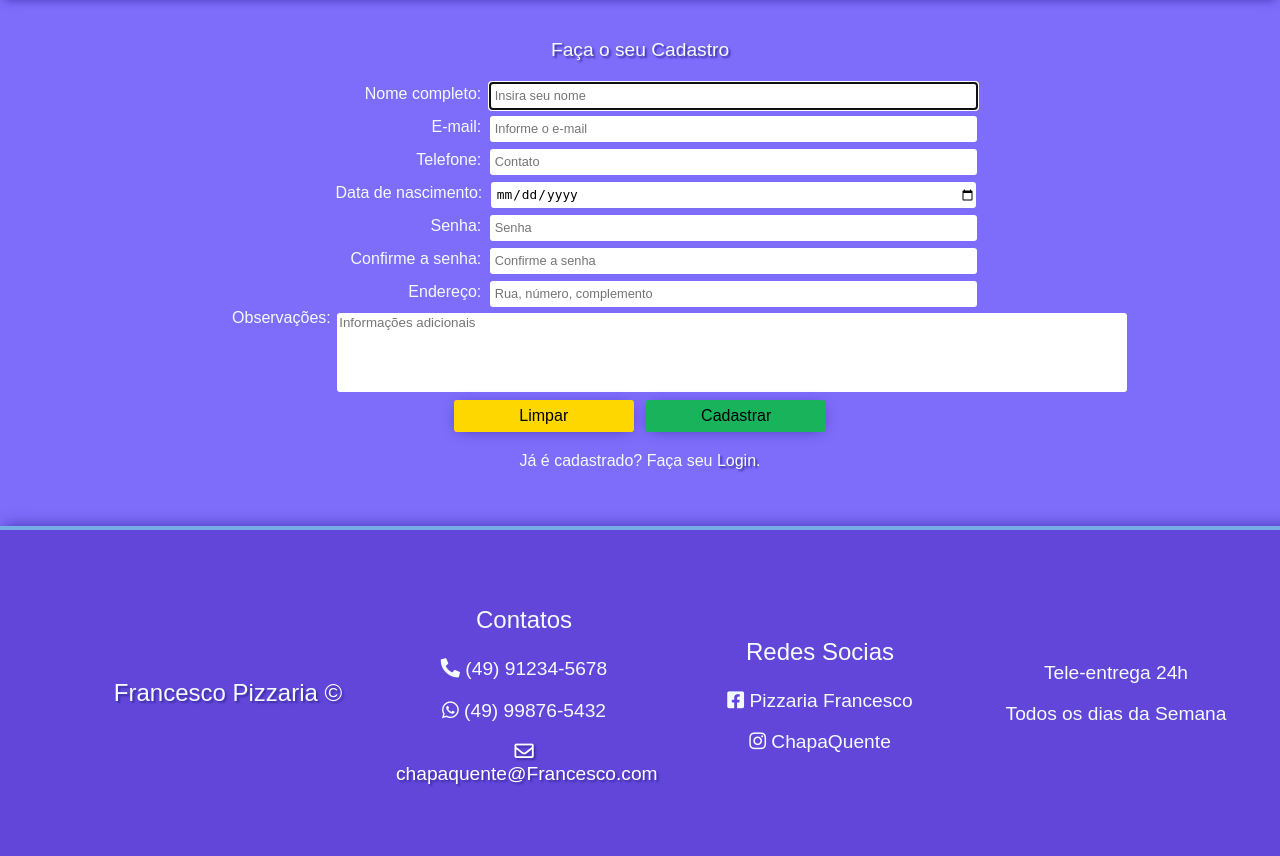
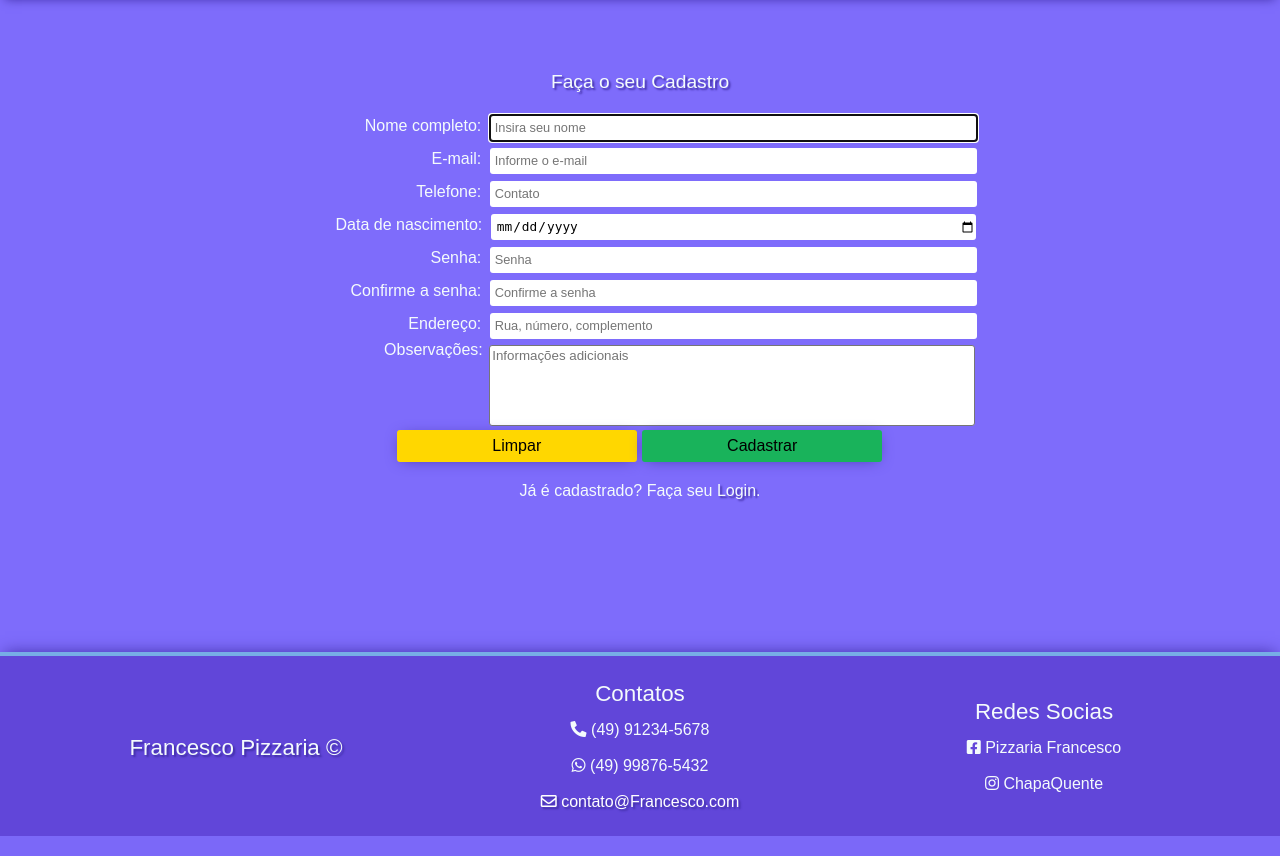
Before and after one commit to DouglasKosvoski/Pizzaria-Prog2, a PHP site: page /src/cadastro.html in a window 1280 px wide; the page is wider, and only the part inside the window is pictured. Shown: the part 159-1015 px from the top of that part. Run offline with PHP 8.4, Linux system fonts and the light colour scheme; some libraries are stand-ins or nearby versions.

Commit message:
wip responsividade

```diff
--- a/css/style.css
+++ b/css/style.css
@@ -82,6 +82,21 @@ header {
   text-align: center;
 }
 
+.login {
+  margin: 2rem;
+  padding-top: 1rem;
+  padding-bottom: 50%;
+}
+.login button{
+  margin: 5px;
+  padding: 0.5rem;
+}
+
+.cadastro {
+  margin-top: 0;
+  margin-bottom: 4rem;
+}
+
 .background_img {
   display: none;
 }
@@ -129,10 +144,15 @@ header {
   order: 0;
   flex: 0 1 auto;
   align-self: auto;
-  padding: 10px;
+  font-size: 1rem;
   width: 100%;
 }
-
+.flex-item p {
+  padding: 0;
+  margin: 1rem;
+  margin-top: 1.2rem;
+  line-height: 1rem;
+}
 .chat {
   position: sticky;
 
@@ -143,9 +163,8 @@ textarea {
   margin-top: 4px;
   margin-right: 2px;
   font-family: sans-serif;
-  width: 71.5%;
+  width: 100%;
   border-radius: 3px;
-  border: 0;
 }
 
 table.cardapio {
@@ -245,12 +268,13 @@ table.cardapio thead th {
 .btn {
   font-size: 1rem;
   line-height: 1rem;
-  width: 45%;
-  margin: 0;
+  width: 100%;
+  /* margin: 5px; */
   border-radius: 3px;
   border: 0;
   text-align: center;
   box-shadow: 0px 2px 15px -5px #3F2DA5;
+  padding: 0.5rem;
 }
 .btn:hover {
   opacity: 0.8;
@@ -325,8 +345,18 @@ input[type=number] {
     order: 0;
     flex: 0 1 auto;
     align-self: auto;
-    margin: 10px;
-    width: 20%;
+    padding: 10px;
+    width: 30%;
+    font-size: 1.2rem;
+    /* font-size: 1rem; */
+    line-height: 1rem;
+    /* background-color: black; */
+  }
+  .flex-item p {
+    font-size: 1rem;
+    /* font-size: 1rem; */
+    line-height: 1rem;
+    /* background-color: black; */
   }
   .flex-item2 {
     text-align: justify;
@@ -377,7 +416,9 @@ input[type=number] {
     line-height: 1rem;
     width: 20%;
     margin: 4px;
-    padding: 0.5em;
+    margin-left: 0px;
+    margin-right: 1px;
+    padding: 0.5rem;
     border-radius: 3px;
     border: 0;
     text-align: center;
@@ -411,13 +452,11 @@ input[type=number] {
     text-shadow: 2px 2px 2px #3F2DA5;
   }
   footer {
-    padding: 2rem;
-    font-size: 1.2rem;
     width: 100%;
     height: 40%;
     background-color: #6146D9;
     border-top: 4px solid #77ADE6;
-    margin-right: 50px;
+    /* margin-right: 50px; */
   }
   .quem-somos {
     font-size: 1.2rem;
@@ -439,8 +484,21 @@ input[type=number] {
   }
   .login {
     padding: 10rem;
+    padding-bottom: 14rem;
   }
   .login p{
     font-size: 1.4rem;
   }
+  .cadastro {
+    margin-top: 2rem;
+    margin-bottom: 6rem;
+  }
+  textarea {
+    resize: none;
+    margin-top: 4px;
+    margin-right: 2px;
+    font-family: sans-serif;
+    width: 40%;
+    border-radius: 3px;
+  }
 }
--- a/src/cadastro.html
+++ b/src/cadastro.html
@@ -31,7 +31,7 @@
     </header>
 
     <main>
-      <form method="POST" class="center" action="index.html" style="padding: 40px;">
+      <form method="POST" class="cadastro center" action="index.html" style="padding: 40px;">
         <p style="margin-top: 0; font-size: 1.2rem; line-height: 1.2rem;text-shadow: 2px 2px 2px #3F2DA5;">Faça o seu Cadastro</p>
         <label for="id_nome">Nome completo: </label>
         <input type="text" name="field_nome" size="50" maxlength="50" id="id_nome" placeholder="Insira seu nome" autofocus><br>
@@ -55,13 +55,12 @@
         <input type="text" name="field_endereco" size="50" maxlength="50" id="id_endereco" placeholder="Rua, número, complemento"><br>
 
         <label for="id_obs">Observações: </label>
-        <textarea style="vertical-align: top; width: 65.5%" name="field_obs" rows="5" cols="50" placeholder="Informações adicionais" id="id_obs"></textarea>
+        <textarea style="vertical-align: top;" name="field_obs" rows="5" cols="50" placeholder="Informações adicionais" id="id_obs"></textarea>
 
         <!-- buttons -->
-        <div class="center" style="margin-top: 4px">
-            <input class="btn" style="text-align: center; width: 15%; background-color: gold;" type="reset" value="Limpar">
-            <input class="btn" style="text-align: center; width: 15%; background-color: #19b35b;" type="submit" value="Cadastrar">
-        </div>
+        <br>
+        <input class="btn" style="text-align: center; background-color: gold;" type="reset" value="Limpar">
+        <input class="btn" style="text-align: center; background-color: #19b35b;" type="submit" value="Cadastrar">
 
         <p class="center">Já é cadastrado? Faça seu <a href="./cliente.html">Login</a>.</p>
       </form>
@@ -72,32 +71,27 @@
       <!-- Company Name -->
       <div class="flex-item">
         <a style="text-decoration: none" href="../src/index.html">
-          <p style="font-size: 1.5rem;">Francesco Pizzaria ©</p>
+          <p style="font-size: 1.4rem">Francesco Pizzaria ©</p>
         </a>
       </div>
 
       <!-- Contacts -->
       <div class="flex-item">
-        <p style="font-size: 1.5rem;">Contatos</p>
+        <p style="font-size: 1.4rem">Contatos</p>
         <p><i class="fas fa-phone-alt"></i> (49) 91234-5678</p>
         <p><i class="fab fa-whatsapp"></i> (49) 99876-5432</p>
         <a style="text-decoration: none; color: white" href="mailto:chapaquente@Francesco.com">
-          <p><i class="far fa-envelope"></i> chapaquente@Francesco.com</p>
+          <p><i class="far fa-envelope"></i> contato@Francesco.com</p>
         </a>
       </div>
 
       <!-- Social Media -->
       <div class="flex-item">
-        <p style="font-size: 1.5rem;">Redes Socias</p>
+        <p style="font-size: 1.4rem">Redes Socias</p>
         <p><i class="fab fa-facebook-square"></i> Pizzaria Francesco</p>
         <p><i class="fab fa-instagram"></i> ChapaQuente</p>
       </div>
 
-      <!-- Observation -->
-      <div class="flex-item">
-        <p style="font-size: 1.2rem;">Tele-entrega 24h</p>
-        <p>Todos os dias da Semana</p>
-      </div>
     </footer>
   </body>
 </html>
```
Also changed, not shown: other parts of css/style.css (+23 -8 lines), src/cliente.html (+4 -9 lines), src/contato.html (+6 -13 lines), src/index.html (+4 -9 lines), src/pedidos.html (+4 -9 lines), src/precos.html (+4 -9 lines), src/quemsomos.html (+5 -11 lines).
